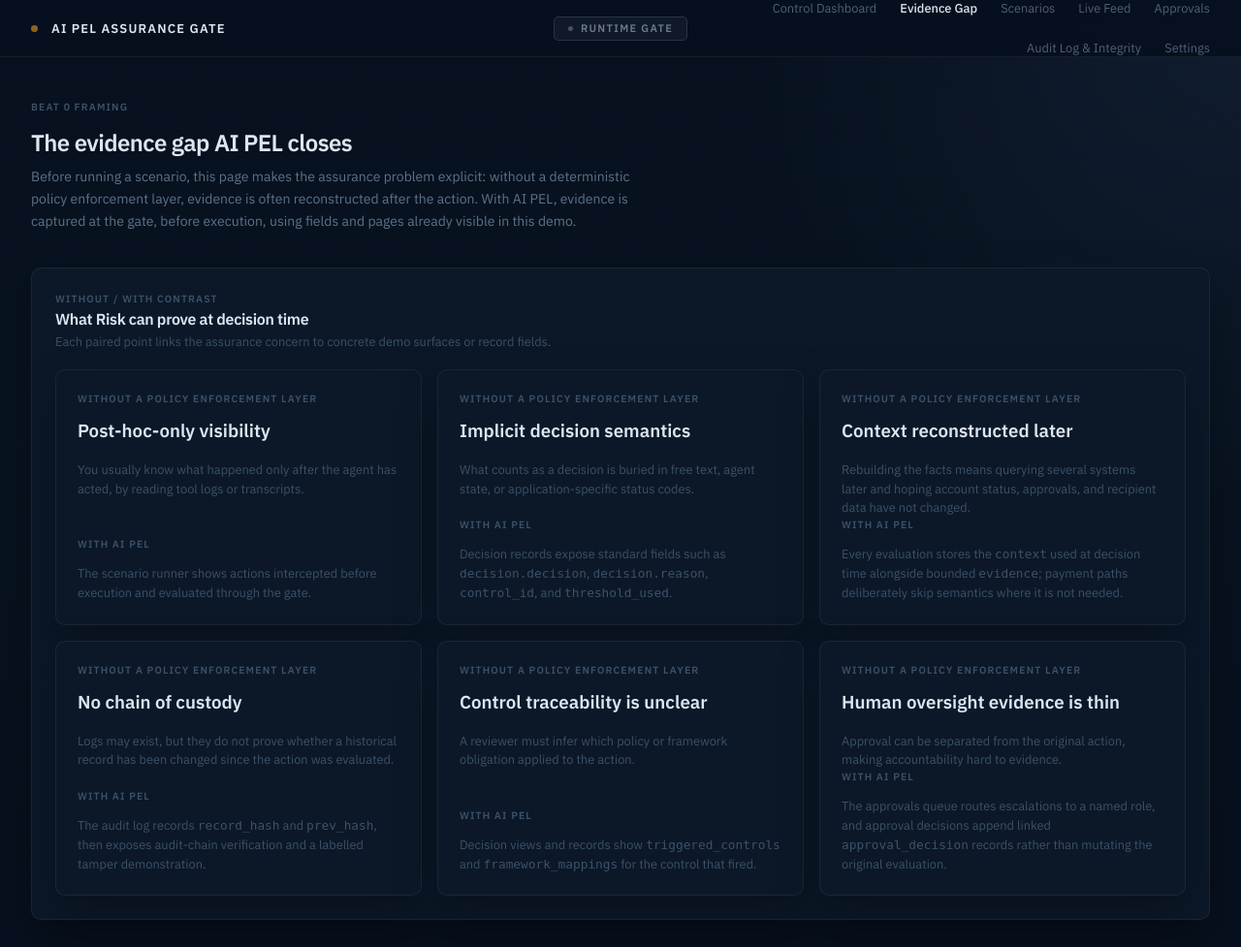
After one commit to Zeeshan-ali4/AI_PEL, a Python web app: template app/web/templates/evidence_gap.html in a window 1280 px wide. The commit adds this page. Shown: the whole page at 97% size. Run offline with Jinja, Linux system fonts and the light colour scheme; the template is opened without the code that fills it, so the values that code supplies are empty.

Commit message:
T27 add evidence gap contrast page

```diff
--- a/app/web/templates/base.html
+++ b/app/web/templates/base.html
@@ -28,6 +28,7 @@
 
         <nav class="nav-links" aria-label="Primary navigation">
           <a href="/" class="nav-link {{ 'nav-link-active' if active_nav == 'dashboard' else '' }}">Control Dashboard</a>
+          <a href="/evidence-gap" class="nav-link {{ 'nav-link-active' if active_nav == 'evidence_gap' else '' }}">Evidence Gap</a>
           <a href="/scenarios" class="nav-link {{ 'nav-link-active' if active_nav == 'scenarios' else '' }}">Scenarios</a>
           <a href="/events" class="nav-link {{ 'nav-link-active' if active_nav == 'events' else '' }}">Live Feed</a>
           <a href="/approvals" class="nav-link {{ 'nav-link-active' if active_nav == 'approvals' else '' }}">
--- /dev/null
+++ b/app/web/templates/evidence_gap.html
@@ -0,0 +1,98 @@
+{% extends "base.html" %}
+
+{% set active_nav = "evidence_gap" %}
+{% block title %}Evidence gap contrast — AI PEL Assurance Gate{% endblock %}
+
+{% block content %}
+<section class="page-heading" aria-labelledby="evidence-gap-title">
+  <span class="section-label">Beat 0 framing</span>
+  <h1 id="evidence-gap-title">The evidence gap AI PEL closes</h1>
+  <p>
+    Before running a scenario, this page makes the assurance problem explicit: without a deterministic
+    policy enforcement layer, evidence is often reconstructed after the action. With AI PEL, evidence is
+    captured at the gate, before execution, using fields and pages already visible in this demo.
+  </p>
+</section>
+
+<section class="panel" aria-labelledby="contrast-title">
+  <div class="panel-heading">
+    <span class="section-label">Without / with contrast</span>
+    <h2 id="contrast-title">What Risk can prove at decision time</h2>
+    <p>Each paired point links the assurance concern to concrete demo surfaces or record fields.</p>
+  </div>
+
+  <div class="scenario-grid" aria-label="Evidence gap contrast pairs">
+    <article class="scenario-card" data-testid="evidence-gap-pair">
+      <div data-testid="without-ai-pel">
+        <span class="section-label">Without a policy enforcement layer</span>
+        <h3>Post-hoc-only visibility</h3>
+        <p>You usually know what happened only after the agent has acted, by reading tool logs or transcripts.</p>
+      </div>
+      <div data-testid="with-ai-pel">
+        <span class="section-label">With AI PEL</span>
+        <p>The <a href="/scenarios" data-testid="live-product-link">scenario runner</a> shows actions intercepted before execution and evaluated through the gate.</p>
+      </div>
+    </article>
+
+    <article class="scenario-card" data-testid="evidence-gap-pair">
+      <div data-testid="without-ai-pel">
+        <span class="section-label">Without a policy enforcement layer</span>
+        <h3>Implicit decision semantics</h3>
+        <p>What counts as a decision is buried in free text, agent state, or application-specific status codes.</p>
+      </div>
+      <div data-testid="with-ai-pel">
+        <span class="section-label">With AI PEL</span>
+        <p>Decision records expose standard fields such as <code>decision.decision</code>, <code>decision.reason</code>, <code>control_id</code>, and <code>threshold_used</code>.</p>
+      </div>
+    </article>
+
+    <article class="scenario-card" data-testid="evidence-gap-pair">
+      <div data-testid="without-ai-pel">
+        <span class="section-label">Without a policy enforcement layer</span>
+        <h3>Context reconstructed later</h3>
+        <p>Rebuilding the facts means querying several systems later and hoping account status, approvals, and recipient data have not changed.</p>
+      </div>
+      <div data-testid="with-ai-pel">
+        <span class="section-label">With AI PEL</span>
+        <p>Every evaluation stores the <code>context</code> used at decision time alongside bounded <code>evidence</code>; payment paths deliberately skip semantics where it is not needed.</p>
+      </div>
+    </article>
+
+    <article class="scenario-card" data-testid="evidence-gap-pair">
+      <div data-testid="without-ai-pel">
+        <span class="section-label">Without a policy enforcement layer</span>
+        <h3>No chain of custody</h3>
+        <p>Logs may exist, but they do not prove whether a historical record has been changed since the action was evaluated.</p>
+      </div>
+      <div data-testid="with-ai-pel">
+        <span class="section-label">With AI PEL</span>
+        <p>The <a href="/audit">audit log</a> records <code>record_hash</code> and <code>prev_hash</code>, then exposes audit-chain verification and a labelled tamper demonstration.</p>
+      </div>
+    </article>
+
+    <article class="scenario-card" data-testid="evidence-gap-pair">
+      <div data-testid="without-ai-pel">
+        <span class="section-label">Without a policy enforcement layer</span>
+        <h3>Control traceability is unclear</h3>
+        <p>A reviewer must infer which policy or framework obligation applied to the action.</p>
+      </div>
+      <div data-testid="with-ai-pel">
+        <span class="section-label">With AI PEL</span>
+        <p>Decision views and records show <code>triggered_controls</code> and <code>framework_mappings</code> for the control that fired.</p>
+      </div>
+    </article>
+
+    <article class="scenario-card" data-testid="evidence-gap-pair">
+      <div data-testid="without-ai-pel">
+        <span class="section-label">Without a policy enforcement layer</span>
+        <h3>Human oversight evidence is thin</h3>
+        <p>Approval can be separated from the original action, making accountability hard to evidence.</p>
+      </div>
+      <div data-testid="with-ai-pel">
+        <span class="section-label">With AI PEL</span>
+        <p>The approvals queue routes escalations to a named role, and approval decisions append linked <code>approval_decision</code> records rather than mutating the original evaluation.</p>
+      </div>
+    </article>
+  </div>
+</section>
+{% endblock %}
```
Also changed, not shown: DEMO_SCRIPT.md (+6 -0 lines), app/web/routes.py (+7 -0 lines), tests/T27_evidence_gap/conftest.py (added, +12 -0 lines), tests/T27_evidence_gap/test_demo_script_beat0.py (added, +46 -0 lines), tests/T27_evidence_gap/test_evidence_gap_navigation.py (added, +17 -0 lines), tests/T27_evidence_gap/test_evidence_gap_page.py (added, +87 -0 lines), tests/T27_evidence_gap/__init__.py (added).
